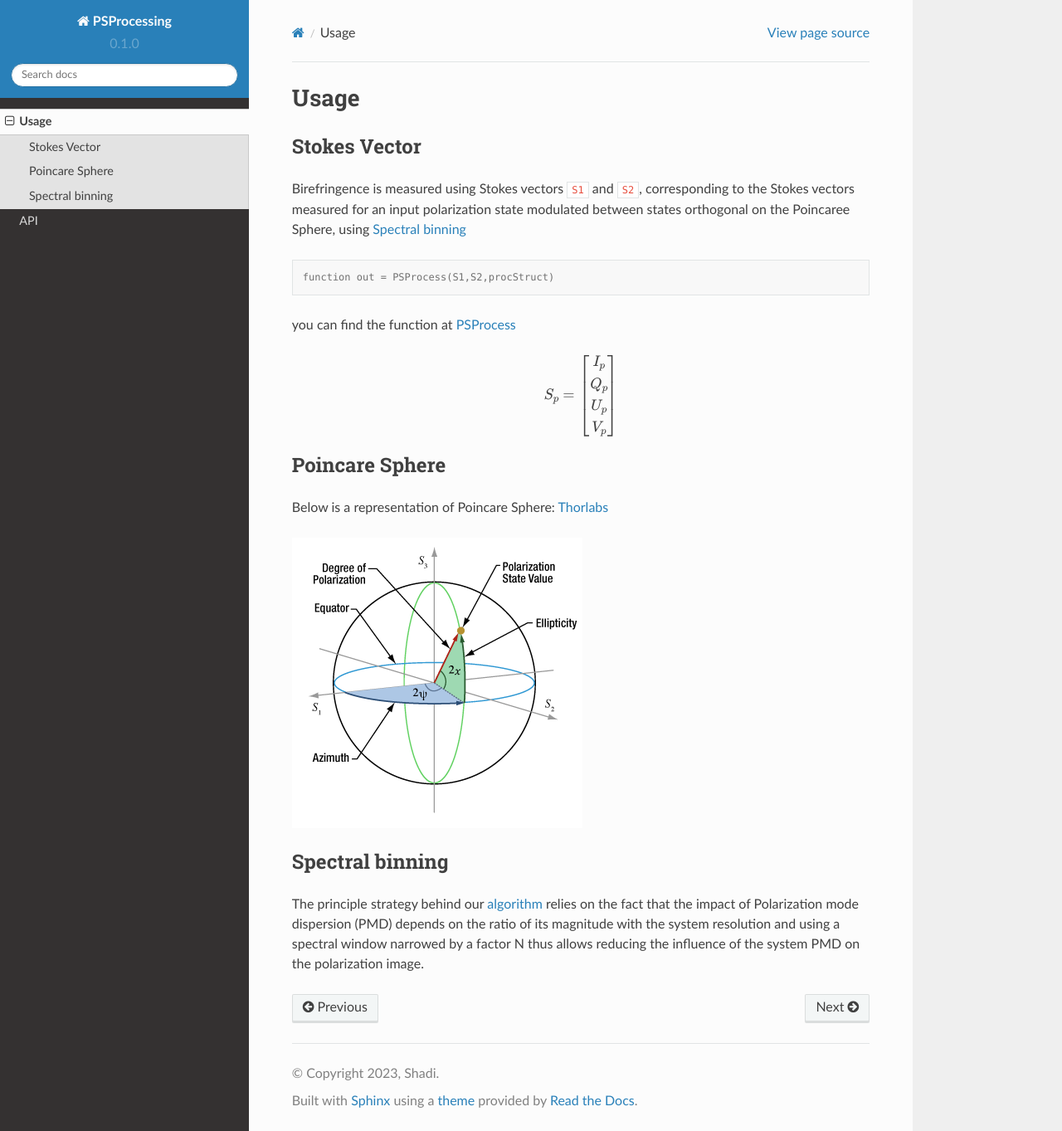
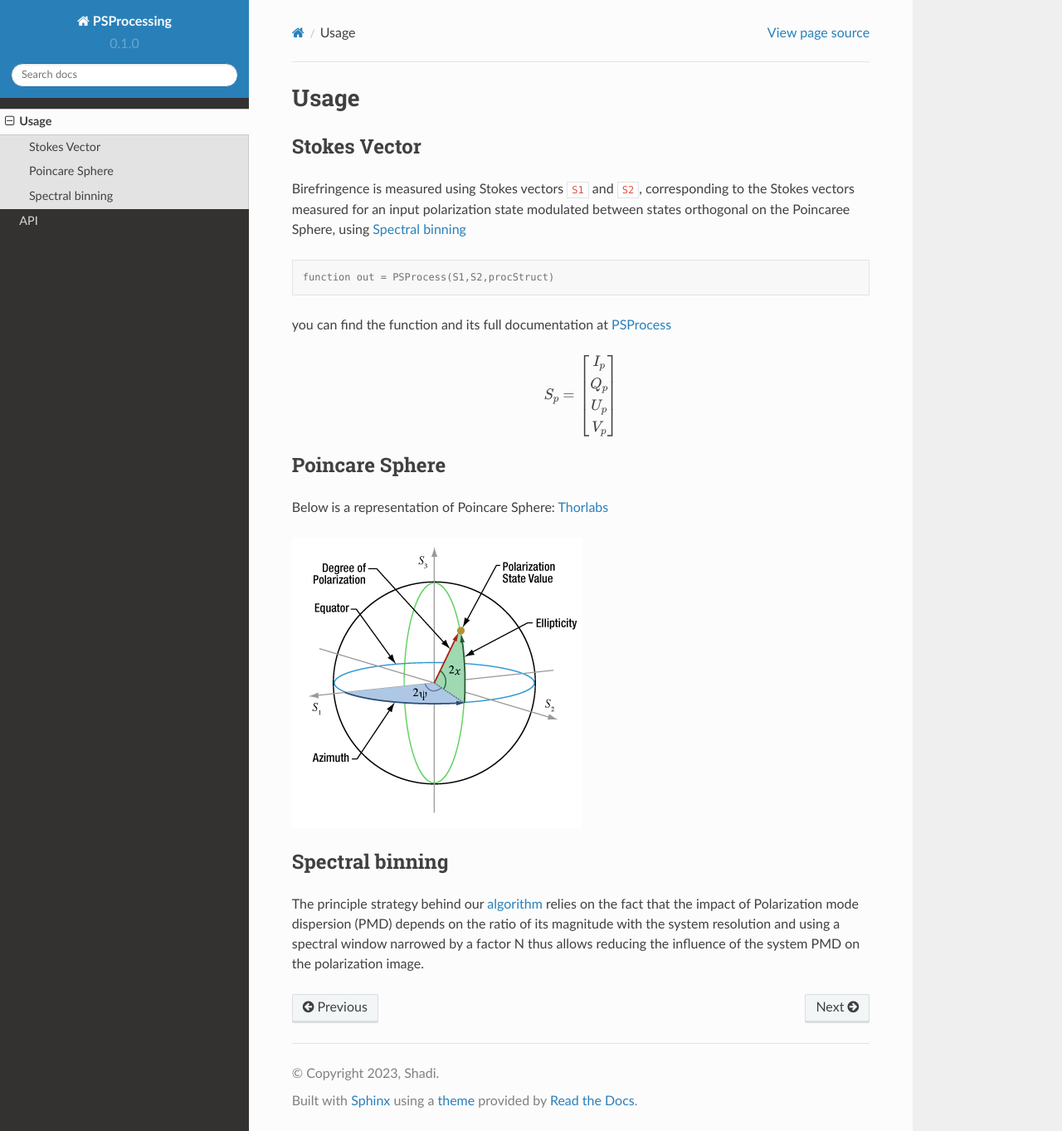
Before and after one commit to shadimasoumi/TestMATLAB, a Sphinx documentation site: the page built from docs/source/usage.rst, in a window 1280 px wide and 1363 px high. Shown: the whole window at 83% size. Built offline with Sphinx 7.4.7 and the Read the Docs theme 2.0.0, drawn with Linux system fonts in a browser that asks for light colours.

Commit message:
Update usage.rst

```diff
--- a/docs/source/usage.rst
+++ b/docs/source/usage.rst
@@ -13,7 +13,7 @@ for an input polarization state modulated between states orthogonal on the
 .. code-block:: console
 
    function out = PSProcess(S1,S2,procStruct)
-you can find the function at PSProcess_
+you can find the function and its full documentation at PSProcess_
 
 
 .. _PSProcess: https://github.com/mvWellman/PSProcessing/blob/489f6fb415022a96c237486b8d49b5905b482112/PSProcess.m
```
